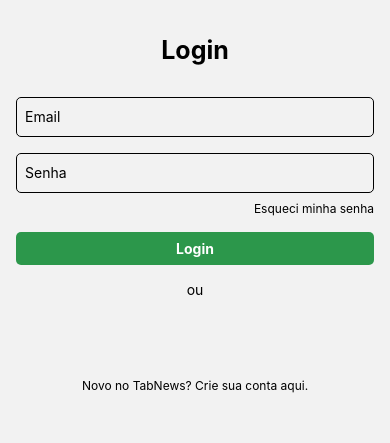
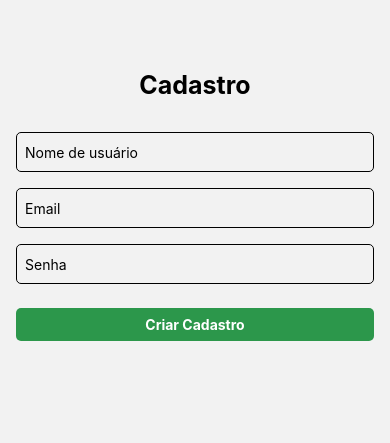
Before and after one commit to DiegoRamosGomes/tabnews-app, a React Native app: screen /AuthRoutes in a window 390 px wide. Both pictures are taken after a click on the element "Novo no TabNews? Crie sua conta aqui.". Shown: the part 184-627 px from the top of the page. Built offline with nearby package versions, Linux system fonts and the light colour scheme; no server answers.

Commit message:
feat - criar conta pelo app

```diff
--- a/src/Components/PostComments/styles.ts
+++ b/src/Components/PostComments/styles.ts
@@ -3,6 +3,7 @@ import { StyleSheet } from "react-native";
 export const styles = StyleSheet.create({
   container: {
     marginTop: 24,
+    marginBottom: 40,
     flex: 0,
     height: '100%'
   },
--- a/src/Contexts/AuthContext.tsx
+++ b/src/Contexts/AuthContext.tsx
@@ -11,7 +11,7 @@ interface AuthContextProps {
 
   signOut(): void
 
-  signUp(): void
+  signUp(username: string, email: string, password: string): Promise<void>
 
   logInUser(): void
 }
@@ -49,8 +49,8 @@ export const AuthProvider = ({ children }) => {
     setUser(null)
   }
 
-  const signUp = () => {
-
+  const signUp = async (username: string, email: string, password: string) => {
+    await api.post('/users', { username, email, password })
   }
 
   const logInUser = async () => {
--- /dev/null
+++ b/src/Pages/CreateAccountPage/index.tsx
@@ -0,0 +1,89 @@
+import { Text, TextInput, TouchableOpacity, View } from "react-native";
+import { useContext, useState } from "react";
+import { styles } from "../LoginPage/styles";
+import AuthContext from "../../Contexts/AuthContext";
+import { FullscreenLoading } from "../../Components/FullscreenLoading";
+import { NativeStackNavigationProp } from "@react-navigation/native-stack";
+import { AuthStackRoutes } from "../../Routes/AuthRoutes";
+
+const mailFormatValidator = /^\w+([.-]?\w+)*@\w+([.-]?\w+)*(\.\w{2,3})+$/;
+
+type ScreenProps = NativeStackNavigationProp<AuthStackRoutes, 'RegisterPage'>
+
+export const CreateAccountPage = ({ navigation }: ScreenProps) => {
+
+  const { signUp } = useContext(AuthContext)
+
+  const [username, setUsername] = useState('')
+  const [email, setEmail] = useState('')
+  const [password, setPassword] = useState('')
+  const [isLoading, setIsLoading] = useState(false)
+
+  const handleSignUp = async () => {
+    if (!email.match(mailFormatValidator)) {
+      alert('preencha todos os campos')
+      return
+    }
+
+    if (!username.length) {
+      alert('Nome de usuario obrigatório')
+      return
+    }
+
+    if (!password.length) {
+      alert('Senha obrigatória')
+      return
+    }
+
+    setIsLoading(true)
+    signUp(username, email, password)
+      .then(() => {
+        setIsLoading(false)
+        navigation.navigate('LoginPage')
+      })
+      .catch(() => {
+        alert('Verifique os dados informados e tente novamente')
+        setIsLoading(false)
+      })
+  }
+
+  return (
+    <>
+      {isLoading && <FullscreenLoading/>}
+      <View style={{ flex: 1, justifyContent: 'center', alignItems: 'center', paddingHorizontal: 16 }}>
+        <Text style={styles.title}>Cadastro</Text>
+
+        <TextInput
+          value={username}
+          onChangeText={setUsername}
+          placeholder={'Nome de usuário'}
+          style={styles.input}
+          autoComplete={'username'}
+          secureTextEntry={false}
+        />
+        <TextInput
+          value={email}
+          onChangeText={setEmail}
+          placeholder={'Email'}
+          style={styles.input}
+          keyboardType={'email-address'}
+          autoComplete={'email'}
+          secureTextEntry={false}
+        />
+        <TextInput
+          value={password}
+          onChangeText={setPassword}
+          placeholder={'Senha'}
+          style={styles.input}
+          secureTextEntry={true}
+        />
+        <TouchableOpacity
+          onPress={handleSignUp}
+          style={styles.loginButtonContainer}
+        >
+          <Text style={styles.loginButton}>Criar Cadastro</Text>
+        </TouchableOpacity>
+      </View>
+    </>
+  )
+}
--- a/src/Pages/LoginPage/index.tsx
+++ b/src/Pages/LoginPage/index.tsx
@@ -3,10 +3,14 @@ import { useContext, useState } from "react";
 import { styles } from "./styles";
 import AuthContext from "../../Contexts/AuthContext";
 import { FullscreenLoading } from "../../Components/FullscreenLoading";
+import { NativeStackNavigationProp } from "@react-navigation/native-stack";
+import { AuthStackRoutes } from "../../Routes/AuthRoutes";
 
 const mailFormatValidator = /^\w+([.-]?\w+)*@\w+([.-]?\w+)*(\.\w{2,3})+$/;
 
-export const LoginPage = () => {
+type ScreenProps = NativeStackNavigationProp<AuthStackRoutes, 'LoginPage'>
+
+export const LoginPage = ({ navigation }: ScreenProps) => {
 
   const { signIn } = useContext(AuthContext)
 
@@ -33,15 +37,7 @@ export const LoginPage = () => {
   }
 
   const handleSignUp = async () => {
-    setIsLoading(true)
-
-    const url = 'https://www.tabnews.com.br/cadastro'
-    const canOpen = Linking.canOpenURL(url)
-    if (canOpen) {
-      await Linking.openURL(url)
-    }
-
-    setIsLoading(false)
+    navigation.navigate('RegisterPage')
   }
 
   const handleForgotPassword = async () => {
--- a/src/Routes/AuthRoutes/index.tsx
+++ b/src/Routes/AuthRoutes/index.tsx
@@ -1,5 +1,6 @@
 import { createNativeStackNavigator } from "@react-navigation/native-stack";
 import { LoginPage } from "../../Pages/LoginPage";
+import { CreateAccountPage } from "../../Pages/CreateAccountPage";
 
 export type AuthStackRoutes = {
   LoginPage: undefined
@@ -12,7 +13,7 @@ export const AuthRoutes = () => {
   return (
     <AuthStack.Navigator screenOptions={{headerShown: false}}>
       <AuthStack.Screen name='LoginPage' component={LoginPage} />
-      {/*<AuthStack.Screen name='RegisterPage' component={() => (<></>)} />*/}
+      <AuthStack.Screen name='RegisterPage' component={CreateAccountPage} />
     </AuthStack.Navigator>
   )
 }
```
